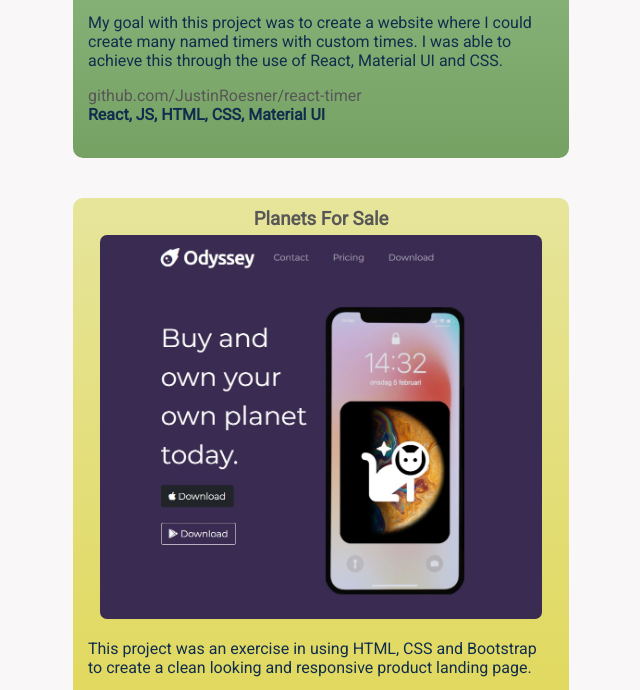
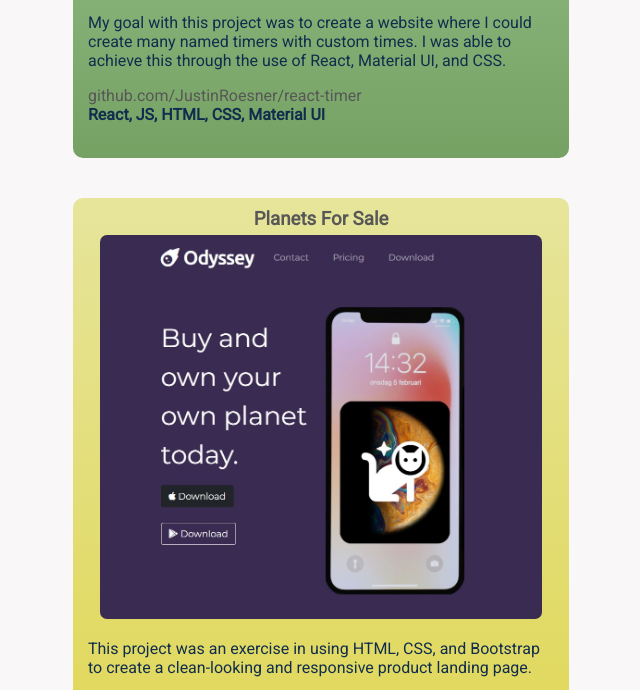
Before and after one commit to JustinRoesner/personal-site, a website: page index.html in a window 1280 px wide. Shown: the part 2111-2801 px from the top of the page, 319-959 px from the left. Drawn offline with Linux system fonts and the light colour scheme.

Commit message:
tweaked wording

```diff
--- a/index.html
+++ b/index.html
@@ -61,7 +61,7 @@
         learning fulfills me and I inspire to work with like-minded people.
       </p>
       <a
-        href="https://drive.google.com/file/d/1KAyP9XbAFYlBRmIDhKoAZPtaKAiiAd1o/view?usp=sharing"
+        href="https://drive.google.com/file/d/1Ww0IQXOV9YeHT6cPQgIyyuSyjbvn1BEH/view?usp=sharing"
         target="_blank"
         ><button class="btn-shadow btn-cv">View Resume</button></a
       >
@@ -160,7 +160,7 @@
           <p>
             My goal with this project was to create a website where I could
             create many named timers with custom times. I was able to achieve
-            this through the use of React, Material UI and CSS.
+            this through the use of React, Material UI, and CSS.
           </p>
           <a
             href="https://github.com/JustinRoesner/react-timer/"
@@ -190,8 +190,8 @@
         /></a>
         <div class="project-text">
           <p>
-            This project was an exercise in using HTML, CSS and Bootstrap to
-            create a clean looking and responsive product landing page.
+            This project was an exercise in using HTML, CSS, and Bootstrap to
+            create a clean-looking and responsive product landing page.
           </p>
           <a
             href="https://github.com/JustinRoesner/planets-for-sale/"
```
